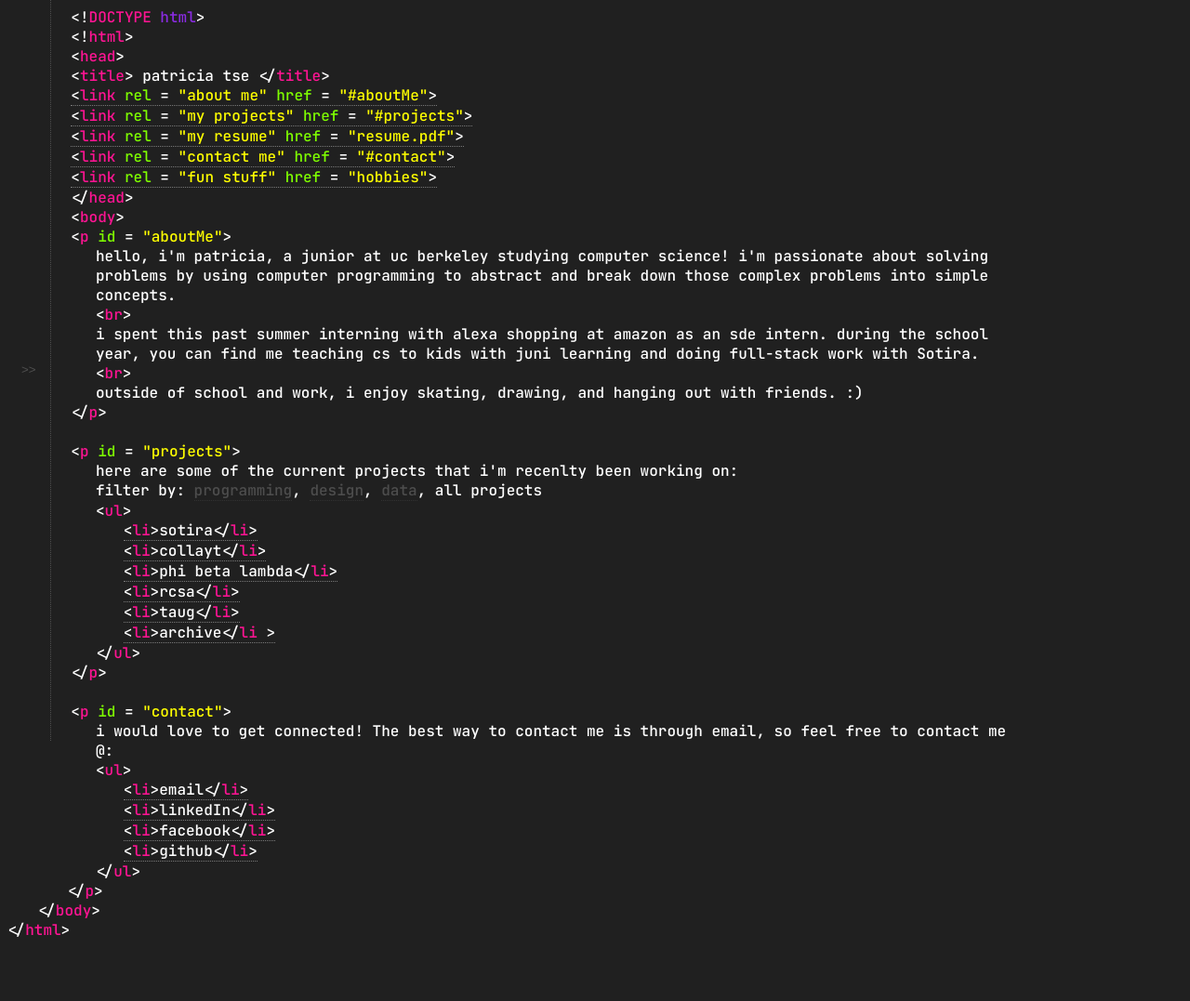
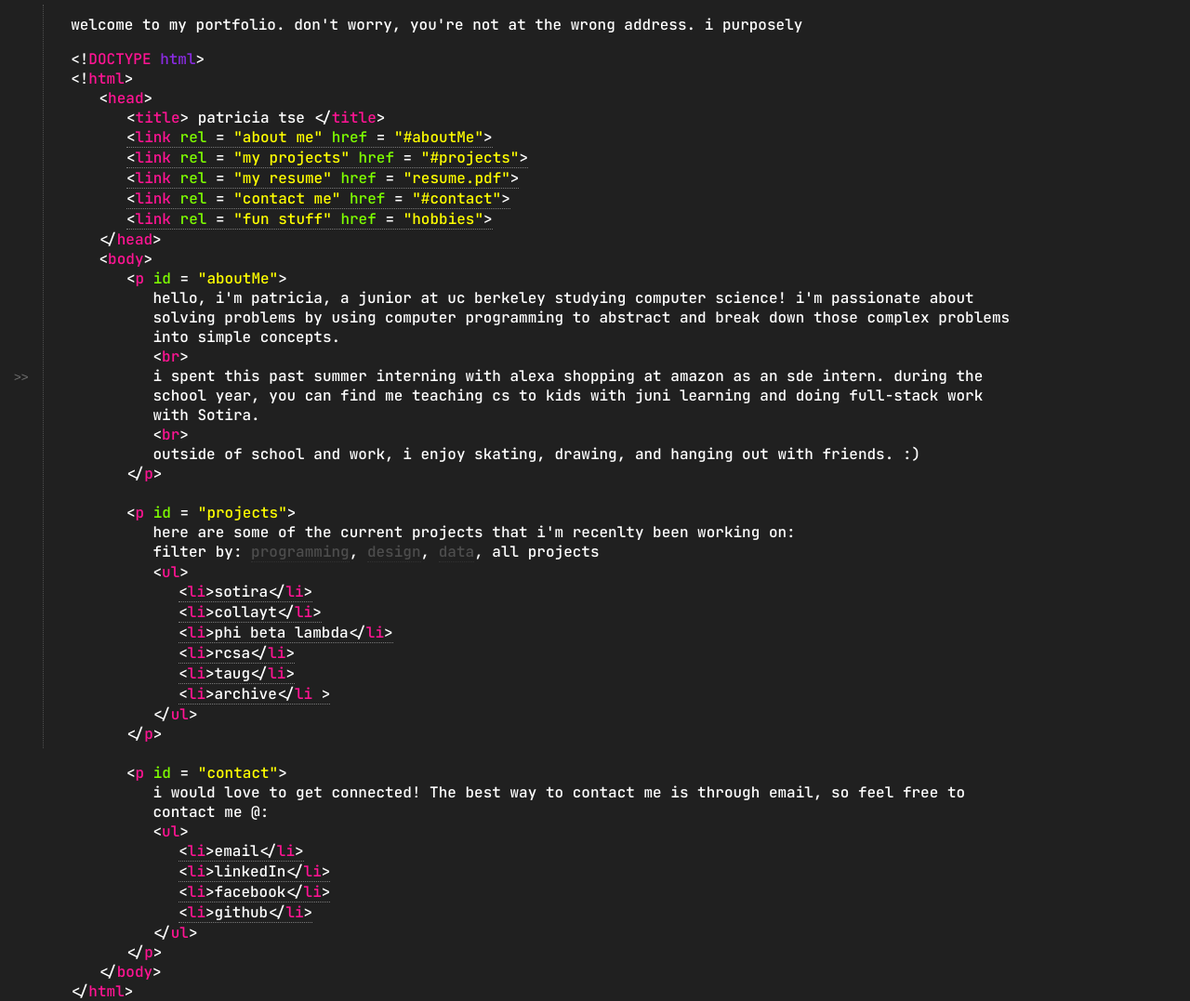
Before and after one commit to pktse/main, a plain HTML site: page index.html in a window 1280 px wide. Shown: the whole page at 93% size. Before the commit the page ends 1011 px from the top, so only its background shows below. Drawn offline with nearby package versions, Linux system fonts and the light colour scheme.

Commit message:
add typing header

```diff
--- a/css/general_style.css
+++ b/css/general_style.css
@@ -5,6 +5,9 @@ body {
 	width:85%;
 	height:100vh;
 	word-wrap: break-word;
+
+  margin: 0;
+  padding: 0;
 }
 
 .image {
@@ -16,7 +19,6 @@ a {
   	border-bottom: 1px dotted rgba(255, 255, 255, 0.4);
   	display: inline-block;
   	color:white;
-  transition: 0.3s;
 }
 
 a:hover{
@@ -166,14 +168,14 @@ a:hover .purple {
 #openBtn {
   cursor: pointer;
   background-color: #202020;
-  color: rgba(150, 150, 150, 0.4);
+  color: rgba(150, 150, 150, 0.7);
   padding: 10px 15px;
   border: none;
   border-right: 1px dotted rgba(150, 150, 150, 0.4);
   margin-right:2%;
   margin-left:0%;
   margin-top:-1%;
-  height: 100%;
+  height: 100vh;
   float:left;
 }
 
@@ -182,5 +184,5 @@ a:hover .purple {
 }
 
 #text {
-    padding-left:5%;
+    padding-left:7%;
 }
--- a/index.html
+++ b/index.html
@@ -16,6 +16,9 @@
 	<script src="js/portfolio_script.js"></script>
 	<script src="js/index.js"></script>
 	<script src="js/sideNav.js"></script>
+
+        <script src="https://code.jquery.com/jquery-1.10.2.js"></script>
+        <script src="https://code.jquery.com/jquery.min.js"></script>
 	<script type="text/javascript">
         function codeAddress() {
             filterSelection("all");
@@ -38,12 +41,12 @@
 	<div id="sideProjs"
 	     style="display:none"
 	     class="sideNavContent">
-		<a href="portfolio/sotira.html">&ensp;| sotira.html</a>
-		<a href="portfolio/collayt.html">&ensp;| collayt.html</a>
-		<a href="portfolio/pbl.html">&ensp;| phiBetaLambda.html</a>
-		<a href="portfolio/rcsa.html">&ensp;| rcsa.html</a>
-		<a href="portfolio/taug.html">&ensp;| taug.html</a>
-		<a href="portfolio/archive.html">&ensp;| archive</a>
+		<a href="portfolio/sotira.html">&ensp; | sotira.html</a>
+		<a href="portfolio/collayt.html">&ensp; | collayt.html</a>
+		<a href="portfolio/pbl.html">&ensp; | phiBetaLambda.html</a>
+		<a href="portfolio/rcsa.html">&ensp; | rcsa.html</a>
+		<a href="portfolio/taug.html">&ensp; | taug.html</a>
+		<a href="portfolio/archive.html">&ensp; | archive</a>
 	</div>
 	<a href="images/resume.pdf"
 	   target="_blank"
@@ -54,8 +57,8 @@
 	<div id="sideHobbies"
 	     style="display:none"
 	     class="sideNavContent">
-		<a href="portfolio/music.html">&ensp;| music.html</a>
-		<a href="portfolio/art.html">&ensp;| art.html</a>
+		<a href="portfolio/music.html">&ensp; | music.html</a>
+		<a href="portfolio/art.html">&ensp; | art.html</a>
 	</div>
 </div>
 </div>
@@ -64,7 +67,14 @@
 <div id="main">
 	<button id="openBtn"
 	        onclick="nav()"> >>
-	</button>
+    </button>
+    <div id = "text">
+
+        <p id ="text2"><br> </p>
+
+        <script type="text/javascript" src = "js/index_typer_script.js"> </script>
+
+
 
 	&lt;!<span class="pink">DOCTYPE</span> <span class="purple">html</span>&gt;
 	<br>
@@ -273,6 +283,7 @@
 
 	&lt;/<span class="pink">html</span>&gt;
 </div>
+</div>
 </body>
 
 </html>
--- /dev/null
+++ b/js/index_typer_script.js
@@ -0,0 +1,39 @@
+
+//<script src = "https://ajax.googleapis.com/ajax/ibs/jquery/3.1.0/jquery.min.js"></script>
+var words = [ " a junior at UC Berkeley", " San Franciscan", " serial hobbyist", " computer scientist"];
+var punctuation = [".", "!"];
+var sentence = "welcome to my portfolio. don't worry, you're not at the wrong address. i purposely formmated my portfolio to look like html code! :P feel free to explore around and if you want a more conventional flow, click on the navbar on the left (links are underlined and are hoverable and clickable)."
+
+var j = 0;
+var interval;
+var elem = document.querySelector("#text2");
+
+// Implements typing effect
+function Type() {
+  var text =  sentence.substring(0, j + 1);
+  elem.innerHTML = text;
+  if (punctuation.includes(sentence[j])) {
+    setTimeout(() => {  Type(); }, 500);
+  } else {
+    setTimeout(() => {  Type(); }, 50);
+  }
+  j++;
+
+  // If full sentence has been displayed then start to delete the sentence after some time
+  if(text === sentence) {
+      setTimeout(function() { interval = setInterval(Delete, 200); }, 1000);
+  }
+}
+
+function Delete() {
+  var text =  sentence.substring(0, j - 1);
+  elem.innerHTML = text;
+  j--;
+
+  if(text === ' ') {
+      clearInterval(interval);
+  }
+}
+
+Type()
+// interval = setInterval(Type, 100);
```
Also changed, not shown: js/index.js (line endings or trailing spaces).
